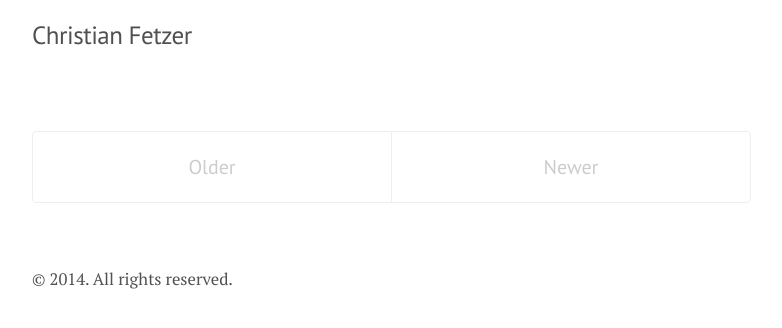
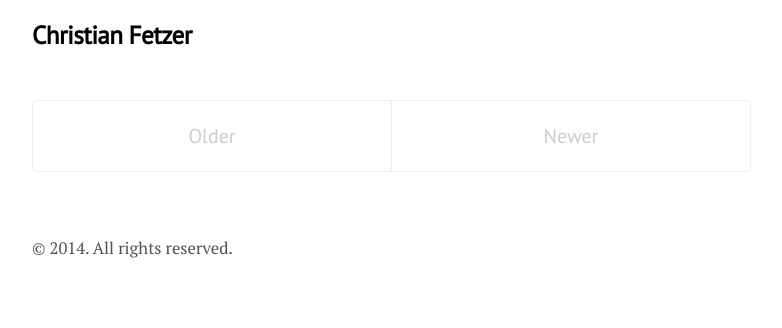
Before and after one commit to fetzerch/fetzerch.github.io, a Jekyll site: the page built from index.html, in a window 1280 px wide. Shown: the top 328 px of the page, without its empty margins (248-1030 px from the left). Built offline with Jekyll 4.4.1, drawn with Linux system fonts in a browser that asks for light colours; Markdown is read by kramdown in place of the engine named in the settings; the list of posts is cut into pages by our own code.

Commit message:
style: Add custom style for main page link

```diff
--- a/public/css/fetzerch.css
+++ b/public/css/fetzerch.css
@@ -9,3 +9,21 @@
   color: #313131;
   letter-spacing: -.025rem;
 }
+
+/* Head */
+.masthead a {
+  color: #000;
+}
+.masthead h3 {
+  font-weight: 600;
+}
+
+@media (min-width: 34em) {
+  .masthead {
+    padding-top: 1rem;
+    text-align: right;
+  }
+  .masthead-title {
+    float: left;
+  }
+}
```
